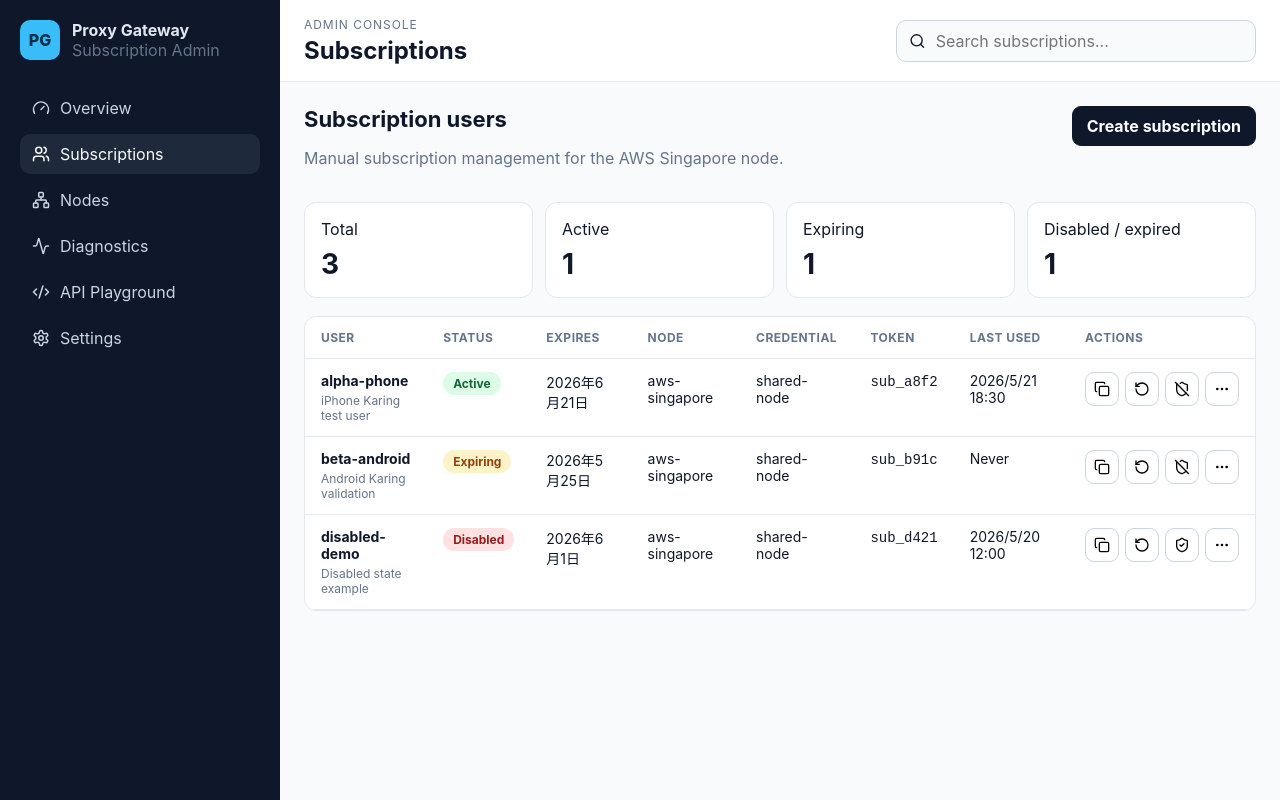
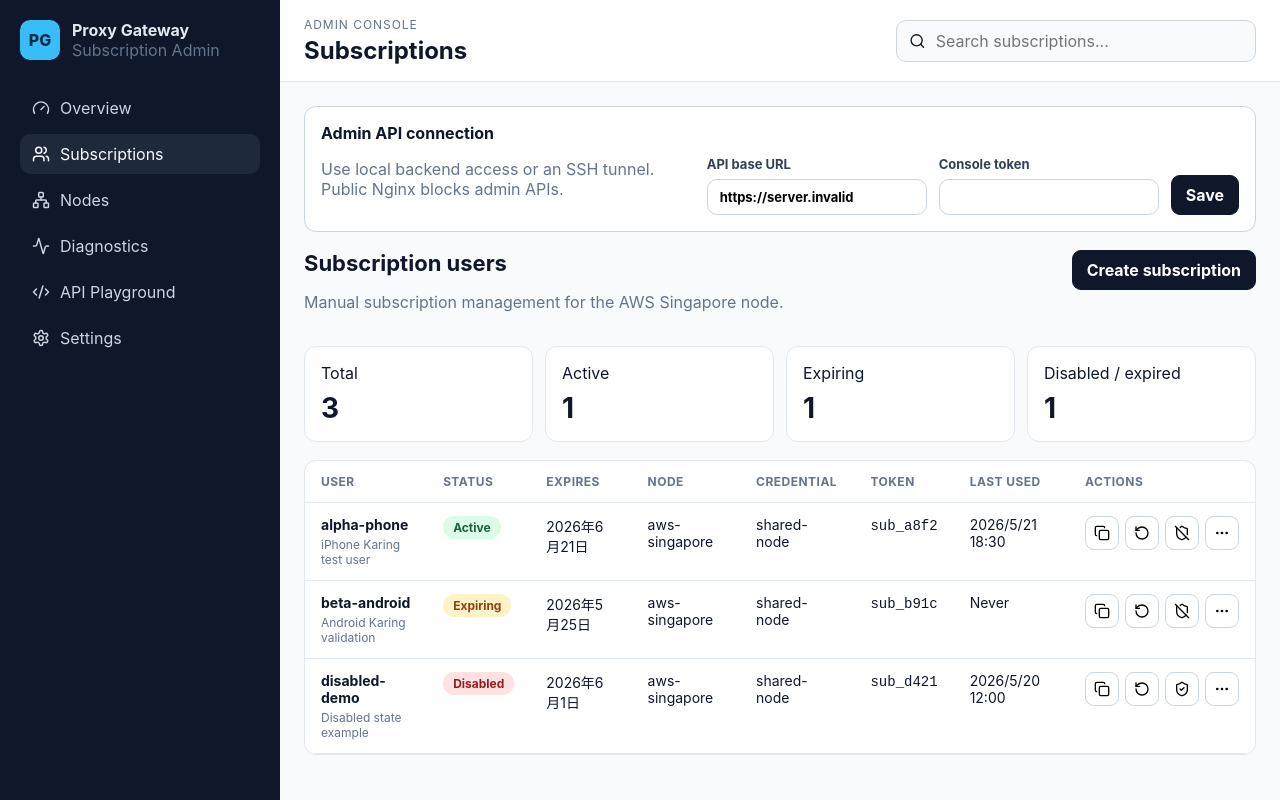
Before and after one commit to FlyLink-com/proxy-gateway-minimal, a React (Vite) app in the folder admin/: page / in a window 1280 px wide. Built offline with nearby package versions, Linux system fonts and the light colour scheme; no server answers.

Commit message:
feat: add admin api connection settings

```diff
--- a/admin/src/App.tsx
+++ b/admin/src/App.tsx
@@ -1,6 +1,12 @@
-import { useState } from "react";
+import { useMemo, useState, type FormEvent } from "react";
 import { type AdminPage } from "./app/navigation";
 import { AdminLayout } from "./components/layout/admin-layout";
+import { createAdminApiClient, type AdminApiClient } from "./features/subscriptions/api-client";
+import {
+  loadAdminSession,
+  saveAdminSession,
+  type AdminSession
+} from "./features/subscriptions/admin-session";
 import { SubscriptionsPage } from "./features/subscriptions/subscriptions-page";
 import { ApiPlaygroundPage } from "./pages/api-playground-page";
 import { DiagnosticsPage } from "./pages/diagnostics-page";
@@ -11,6 +17,11 @@ import { SettingsPage } from "./pages/settings-page";
 export function App() {
   const [activePage, setActivePage] = useState<AdminPage>("subscriptions");
   const [search, setSearch] = useState("");
+  const [adminSession, setAdminSession] = useState(() => loadAdminSession());
+  const apiClient = useMemo(
+    () => createAdminApiClient(adminSession),
+    [adminSession.baseUrl, adminSession.consoleToken]
+  );
 
   return (
     <AdminLayout
@@ -19,24 +30,78 @@ export function App() {
       onSearchChange={setSearch}
       onNavigate={setActivePage}
     >
-      {renderPage(activePage, search)}
+      <ConnectionPanel session={adminSession} onSave={setAdminSession} />
+      {renderPage(activePage, search, apiClient, adminSession)}
     </AdminLayout>
   );
 }
 
-function renderPage(activePage: AdminPage, search: string) {
+function renderPage(
+  activePage: AdminPage,
+  search: string,
+  apiClient: AdminApiClient,
+  adminSession: AdminSession
+) {
   switch (activePage) {
     case "overview":
-      return <OverviewPage />;
+      return <OverviewPage apiClient={apiClient} />;
     case "subscriptions":
-      return <SubscriptionsPage search={search} />;
+      return <SubscriptionsPage search={search} apiClient={apiClient} />;
     case "nodes":
-      return <NodesPage />;
+      return <NodesPage apiClient={apiClient} />;
     case "diagnostics":
       return <DiagnosticsPage />;
     case "api-playground":
       return <ApiPlaygroundPage />;
     case "settings":
-      return <SettingsPage />;
+      return <SettingsPage session={adminSession} />;
   }
 }
+
+function ConnectionPanel({
+  session,
+  onSave
+}: {
+  session: AdminSession;
+  onSave: (session: AdminSession) => void;
+}) {
+  const [baseUrl, setBaseUrl] = useState(session.baseUrl);
+  const [consoleToken, setConsoleToken] = useState(session.consoleToken);
+  const [saved, setSaved] = useState(false);
+
+  function submit(event: FormEvent<HTMLFormElement>) {
+    event.preventDefault();
+    const next = { baseUrl: baseUrl.trim(), consoleToken: consoleToken.trim() };
+    saveAdminSession(next);
+    onSave(next);
+    setSaved(true);
+    window.setTimeout(() => setSaved(false), 1600);
+  }
+
+  return (
+    <form className="connection-panel" onSubmit={submit}>
+      <div>
+        <strong>Admin API connection</strong>
+        <p className="muted">Use local backend access or an SSH tunnel. Public Nginx blocks admin APIs.</p>
+      </div>
+      <div className="connection-grid">
+        <label>
+          <span>API base URL</span>
+          <input value={baseUrl} onChange={(event) => setBaseUrl(event.target.value)} />
+        </label>
+        <label>
+          <span>Console token</span>
+          <input
+            value={consoleToken}
+            onChange={(event) => setConsoleToken(event.target.value)}
+            type="password"
+            autoComplete="off"
+          />
+        </label>
+        <button className="primary-button" type="submit">
+          {saved ? "Saved" : "Save"}
+        </button>
+      </div>
+    </form>
+  );
+}
--- /dev/null
+++ b/admin/src/features/subscriptions/admin-session.ts
@@ -0,0 +1,29 @@
+export type AdminSession = {
+  baseUrl: string;
+  consoleToken: string;
+};
+
+const KEY = "proxy-gateway-admin-session";
+
+export const DEFAULT_ADMIN_SESSION: AdminSession = {
+  baseUrl: import.meta.env.VITE_ADMIN_API_BASE_URL || "http://127.0.0.1:3456",
+  consoleToken: ""
+};
+
+export function loadAdminSession(): AdminSession {
+  try {
+    const raw = sessionStorage.getItem(KEY);
+    if (!raw) return DEFAULT_ADMIN_SESSION;
+    const parsed = JSON.parse(raw) as Partial<AdminSession>;
+    return {
+      baseUrl: parsed.baseUrl || DEFAULT_ADMIN_SESSION.baseUrl,
+      consoleToken: parsed.consoleToken || ""
+    };
+  } catch {
+    return DEFAULT_ADMIN_SESSION;
+  }
+}
+
+export function saveAdminSession(session: AdminSession) {
+  sessionStorage.setItem(KEY, JSON.stringify(session));
+}
--- a/admin/src/features/subscriptions/subscriptions-page.tsx
+++ b/admin/src/features/subscriptions/subscriptions-page.tsx
@@ -2,6 +2,7 @@ import { useMemo, useState } from "react";
 import { Check, Copy, MoreHorizontal, RotateCcw, ShieldCheck, ShieldOff } from "lucide-react";
 import { StatusBadge } from "../../components/status-badge";
 import { copyText } from "../../lib/clipboard";
+import type { AdminApiClient } from "./api-client";
 import { createMockSubscriptionStore } from "./mock-client";
 import type { SubscriptionTenant } from "./types";
 import { CreateSubscriptionDialog } from "./create-subscription-dialog";
@@ -22,7 +23,7 @@ function formatLastUsed(value: string | null) {
   }).format(new Date(value));
 }
 
-export function SubscriptionsPage({ search }: { search: string }) {
+export function SubscriptionsPage({ search }: { search: string; apiClient: AdminApiClient }) {
   const [rows, setRows] = useState(() => store.list());
   const [renewTarget, setRenewTarget] = useState<SubscriptionTenant | null>(null);
   const [resetTarget, setResetTarget] = useState<SubscriptionTenant | null>(null);
--- a/admin/src/pages/nodes-page.tsx
+++ b/admin/src/pages/nodes-page.tsx
@@ -1,6 +1,7 @@
+import type { AdminApiClient } from "../features/subscriptions/api-client";
 import { defaultNode } from "../features/subscriptions/mock-data";
 
-export function NodesPage() {
+export function NodesPage({ apiClient: _apiClient }: { apiClient: AdminApiClient }) {
   return (
     <div className="page-stack">
       <div className="page-heading">
--- a/admin/src/pages/overview-page.tsx
+++ b/admin/src/pages/overview-page.tsx
@@ -1,4 +1,6 @@
-export function OverviewPage() {
+import type { AdminApiClient } from "../features/subscriptions/api-client";
+
+export function OverviewPage({ apiClient: _apiClient }: { apiClient: AdminApiClient }) {
   return (
     <div className="page-stack">
       <div className="page-heading">
--- a/admin/src/pages/settings-page.tsx
+++ b/admin/src/pages/settings-page.tsx
@@ -1,10 +1,13 @@
-export function SettingsPage() {
+import type { AdminSession } from "../features/subscriptions/admin-session";
+
+export function SettingsPage({ session }: { session: AdminSession }) {
   return (
     <div className="placeholder-panel">
       <h2>Settings</h2>
       <p className="muted">
-        Default duration, subscription host, and credential mode settings will be wired later.
+        Admin API configuration is managed in the connection panel above. Public Nginx intentionally returns 404 for the admin UI and /api/admin/*.
       </p>
+      <p className="muted">Current API base URL: {session.baseUrl}</p>
     </div>
   );
 }
--- a/admin/src/styles.css
+++ b/admin/src/styles.css
@@ -161,6 +161,42 @@ textarea {
 
 .admin-content {
   padding: 24px;
+}
+
+.connection-panel {
+  border: 1px solid #cbd5e1;
+  border-radius: 12px;
+  background: #ffffff;
+  padding: 16px;
+  margin-bottom: 18px;
+  display: flex;
+  justify-content: space-between;
+  align-items: flex-end;
+  gap: 16px;
+}
+
+.connection-grid {
+  display: grid;
+  grid-template-columns: minmax(220px, 1fr) minmax(220px, 1fr) auto;
+  align-items: end;
+  gap: 12px;
+  width: min(760px, 100%);
+}
+
+.connection-grid label {
+  display: flex;
+  flex-direction: column;
+  gap: 7px;
+  color: #334155;
+  font-size: 13px;
+  font-weight: 700;
+}
+
+.connection-grid input {
+  width: 100%;
+  border: 1px solid #cbd5e1;
+  border-radius: 10px;
+  padding: 9px 12px;
 }
 
 .placeholder-panel {
@@ -401,6 +437,31 @@ th {
   word-break: break-all;
 }
 
+.alert {
+  border: 1px solid #bae6fd;
+  border-radius: 10px;
+  background: #f0f9ff;
+  color: #075985;
+  padding: 10px 12px;
+}
+
+.alert-error {
+  border-color: #fecaca;
+  background: #fef2f2;
+  color: #991b1b;
+}
+
+.loading-row {
+  color: #64748b;
+}
+
+.result-actions {
+  display: flex;
+  align-items: center;
+  gap: 8px;
+  flex-wrap: wrap;
+}
+
 @media (max-width: 860px) {
   .admin-shell {
     grid-template-columns: 1fr;
@@ -414,6 +475,15 @@ th {
     align-items: stretch;
     flex-direction: column;
   }
+
+  .connection-panel {
+    align-items: stretch;
+    flex-direction: column;
+  }
+
+  .connection-grid {
+    grid-template-columns: 1fr;
+  }
 }
 
 @media (max-width: 980px) {
```
Also changed, not shown: 1 other file (tests, documents, lock files or other folders).
